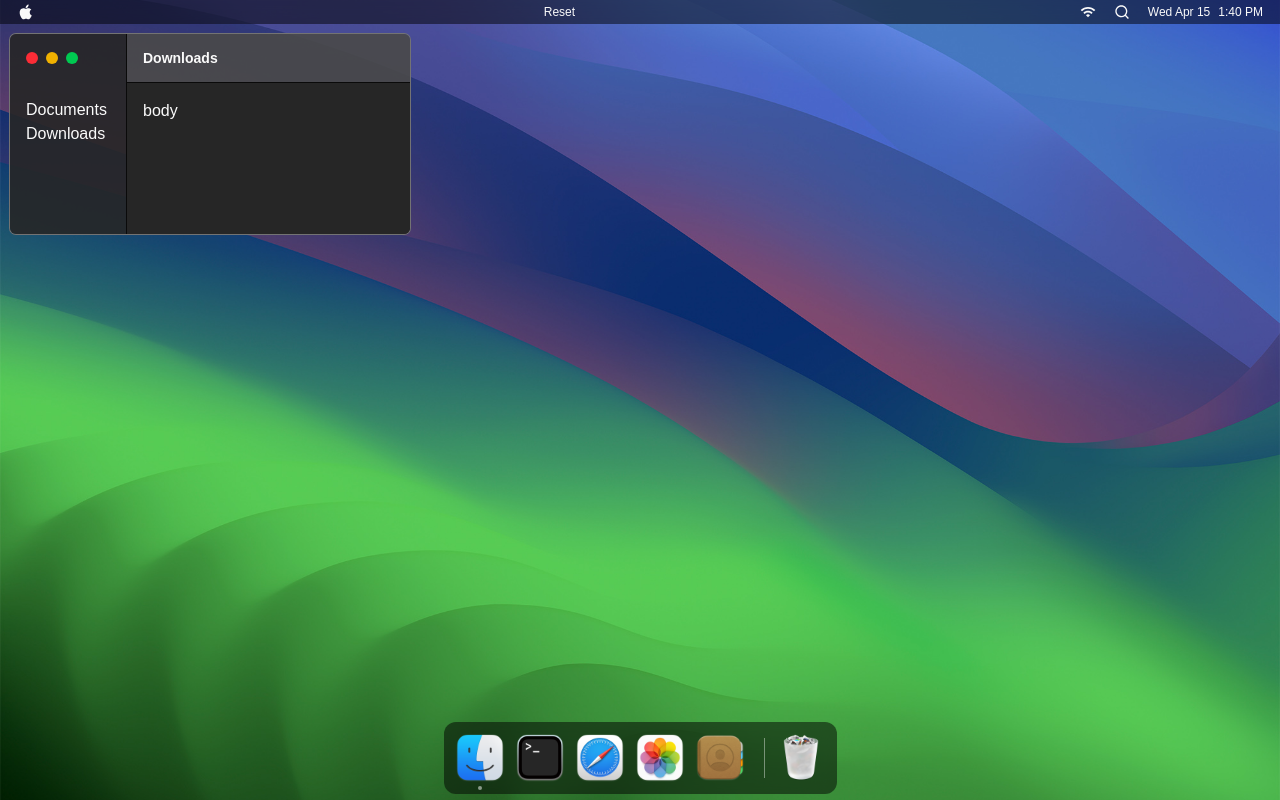
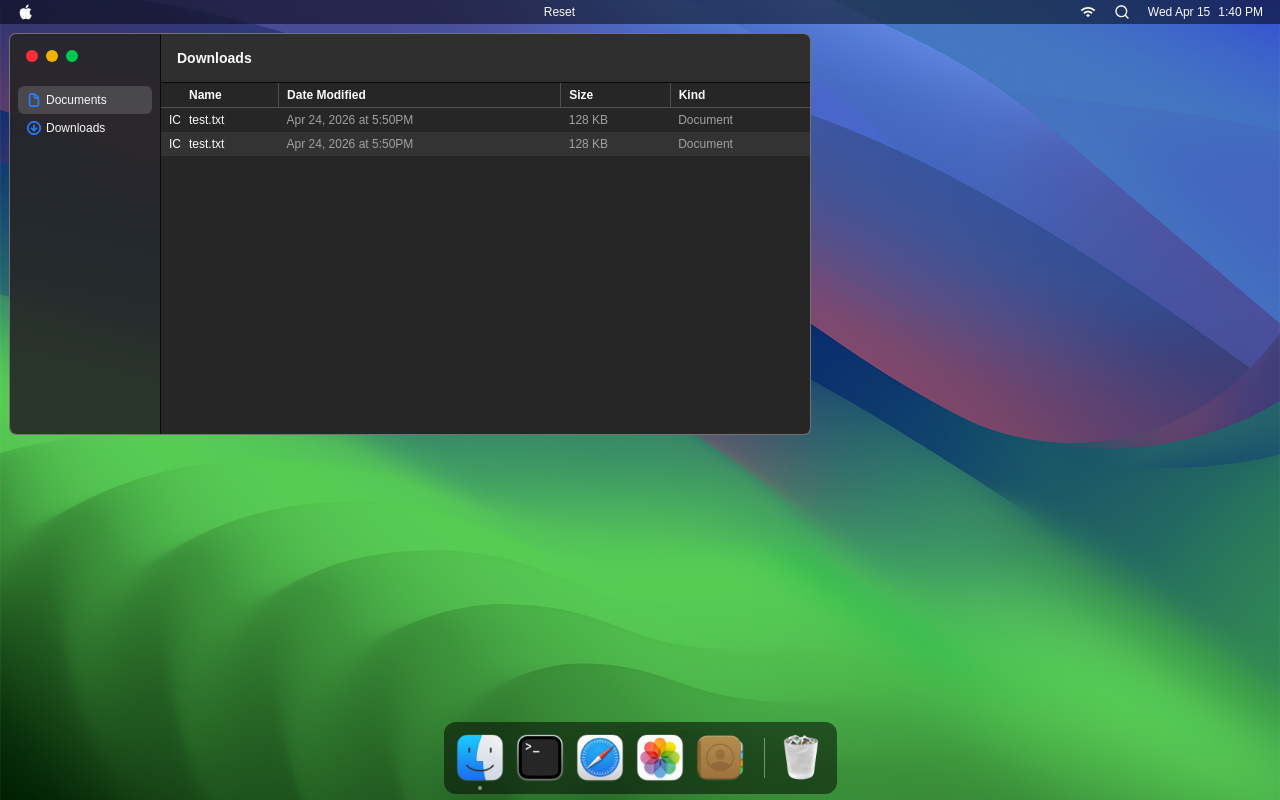
Before and after one commit to huffmanks/macos-web, a React (Vite) app: page / in a window 1280 px wide. Both pictures are taken after a click on the button 479 px from the left and 758 px from the top of the page. Built offline with nearby package versions, Linux system fonts and the light colour scheme.

Commit message:
finder app window init

```diff
--- a/src/components/apps/default/header.tsx
+++ b/src/components/apps/default/header.tsx
@@ -11,10 +11,12 @@ export default function AppHeader({
   windowId,
   constraintsRef,
   dragControls,
-  className,
+  headerClassName,
+  buttonWrapperClassName,
   children,
 }: AppContentComponentProps & {
-  className?: string;
+  headerClassName?: string;
+  buttonWrapperClassName?: string;
   children?: React.ReactNode;
 }) {
   const windows = useDesktopStore((state) => state.windows);
@@ -54,14 +56,17 @@ export default function AppHeader({
 
   return (
     <header
-      className={cn("bg-secondary p-3 active:cursor-grabbing", className)}
+      className={cn("bg-secondary active:cursor-grabbing", headerClassName)}
       onPointerDown={(e) => {
         e.stopPropagation();
         focusWindow({ windowId });
         dragControls.start(e, { snapToCursor: false });
       }}>
       <div
-        className="group flex w-full cursor-auto items-center gap-2"
+        className={cn(
+          "group flex w-fit cursor-auto items-center gap-2 p-3",
+          buttonWrapperClassName
+        )}
         onPointerDown={(e) => e.stopPropagation()}>
         <button
           onClick={(e) => {
--- a/src/components/apps/default/index.tsx
+++ b/src/components/apps/default/index.tsx
@@ -14,11 +14,11 @@ export default function DefaultAppContent({
   const dockApp = DOCK_APPS[window.appId];
 
   return (
-    <>
+    <div className="bg-background h-full">
       <AppHeader windowId={windowId} constraintsRef={constraintsRef} dragControls={dragControls} />
       <div className="p-4">
         <h2 className="text-lg font-medium">{dockApp.name}</h2>
       </div>
-    </>
+    </div>
   );
 }
--- /dev/null
+++ b/src/components/apps/finder/content.tsx
@@ -0,0 +1,38 @@
+export default function FinderContent() {
+  return (
+    <div className="bg-background">
+      <div className="bg-input border-l-background flex h-12 items-center border-l px-4 select-none">
+        <div className="text-sm font-bold">Downloads</div>
+      </div>
+      <div className="border-background bg-muted h-full flex-1 overflow-x-auto border-t border-l">
+        <table className="w-full text-xs font-medium [&_td]:px-2 [&_td]:py-1 [&_th]:px-2 [&_th]:py-1">
+          <thead>
+            <tr className="border-border/50 border-b text-left">
+              <th className="w-6 pr-0!"></th>
+              <th className="pl-1!">Name</th>
+              <th className="border-border/50 border-l">Date Modified</th>
+              <th className="border-border/50 border-l">Size</th>
+              <th className="border-border/50 border-l">Kind</th>
+            </tr>
+          </thead>
+          <tbody className="[&_tr:nth-child(even)]:bg-input/40 [&_td:nth-child(n+3)]:text-muted-foreground">
+            <tr>
+              <td className="pr-0!">IC</td>
+              <td className="pl-1!">test.txt</td>
+              <td>Apr 24, 2026 at 5:50PM</td>
+              <td>128 KB</td>
+              <td>Document</td>
+            </tr>
+            <tr>
+              <td className="pr-0!">IC</td>
+              <td className="pl-1!">test.txt</td>
+              <td>Apr 24, 2026 at 5:50PM</td>
+              <td>128 KB</td>
+              <td>Document</td>
+            </tr>
+          </tbody>
+        </table>
+      </div>
+    </div>
+  );
+}
--- a/src/components/apps/finder/header.tsx
+++ b/src/components/apps/finder/header.tsx
@@ -1,6 +1,10 @@
-import type { AppContentComponentProps } from "@/types";
+import { FINDER_SIDEBAR_BUTTONS } from "@/lib/constants";
+import { useFinderStore } from "@/lib/store/finder";
+import { cn } from "@/lib/utils";
+import type { AppContentComponentProps, FinderSidebarButton } from "@/types";
 
 import AppHeader from "@/components/apps/default/header";
+import { Icon } from "@/components/icons";
 
 export default function FinderAppHeader({
   windowId,
@@ -12,10 +16,32 @@ export default function FinderAppHeader({
       windowId={windowId}
       constraintsRef={constraintsRef}
       dragControls={dragControls}
-      className="bg-muted/90 grid h-12 grid-cols-[100px_1fr] items-center p-0 pl-4">
-      <div className="bg-input border-l-background flex h-12 items-center border-l px-4 select-none">
-        <div className="text-sm font-bold">Downloads</div>
-      </div>
+      headerClassName="bg-transparent"
+      buttonWrapperClassName="p-4">
+      <aside className="p-2">
+        <div className="select-none">
+          {FINDER_SIDEBAR_BUTTONS.map((button) => (
+            <SidebarButton key={button.name} button={button} />
+          ))}
+        </div>
+      </aside>
     </AppHeader>
   );
 }
+
+function SidebarButton({ button }: { button: FinderSidebarButton }) {
+  const lastActiveDirectory = useFinderStore((state) => state.lastActiveDirectory);
+  const setLastActiveDirectory = useFinderStore((state) => state.setLastActiveDirectory);
+
+  return (
+    <button
+      className={cn(
+        "flex w-full items-center gap-1 rounded-md px-2 py-1.5 text-xs font-medium",
+        lastActiveDirectory === button.name && "bg-white/15"
+      )}
+      onClick={() => setLastActiveDirectory(button.name)}>
+      <Icon name={button.icon} className="stroke-1.5 size-4 stroke-blue-500 text-blue-500" />
+      <span>{button.name}</span>
+    </button>
+  );
+}
--- a/src/components/apps/finder/index.tsx
+++ b/src/components/apps/finder/index.tsx
@@ -1,7 +1,8 @@
 import type { AppContentComponentProps } from "@/types";
 
 import FinderAppHeader from "@/components/apps/finder/header";
-import FinderSidebar from "@/components/apps/finder/sidebar";
+
+import FinderContent from "./content";
 
 export default function FinderAppContent({
   windowId,
@@ -9,16 +10,13 @@ export default function FinderAppContent({
   dragControls,
 }: AppContentComponentProps) {
   return (
-    <>
+    <div className="bg-muted/90 grid h-full grid-cols-[150px_1fr] backdrop-blur-sm">
       <FinderAppHeader
         windowId={windowId}
         constraintsRef={constraintsRef}
         dragControls={dragControls}
       />
-      <div className="bg-muted/90 grid flex-1 grid-cols-[100px_1fr] pl-4">
-        <FinderSidebar />
-        <div className="border-background bg-muted flex-1 border-t border-l p-4">body</div>
-      </div>
-    </>
+      <FinderContent />
+    </div>
   );
 }
--- a/src/components/apps/finder/sidebar.tsx
+++ /dev/null
@@ -1,10 +0,0 @@
-export default function FinderSidebar() {
-  return (
-    <aside className="py-4">
-      <div className="select-none">
-        <div>Documents</div>
-        <div>Downloads</div>
-      </div>
-    </aside>
-  );
-}
--- a/src/components/desktop/dock.tsx
+++ b/src/components/desktop/dock.tsx
@@ -34,8 +34,8 @@ function DockAppButton({ app, isLastItem }: { app: DockApp; isLastItem: boolean
 
   const data: InputWindowData = {
     appId: app.id,
-    size: DEFAULT_WINDOW_SIZE,
-    position: DEFAULT_WINDOW_POSITION,
+    size: app.size ?? DEFAULT_WINDOW_SIZE,
+    position: app.position ?? DEFAULT_WINDOW_POSITION,
   };
 
   function handleClick(e: React.MouseEvent) {
--- a/src/components/icons.tsx
+++ b/src/components/icons.tsx
@@ -88,9 +88,33 @@ const icons = {
       />
     </svg>
   ),
+  downloads: ({ className }: { className?: string }) => (
+    <svg
+      className={cn(className)}
+      xmlns="http://www.w3.org/2000/svg"
+      width={24}
+      height={24}
+      viewBox="0 0 24 24">
+      <path
+        fill="currentColor"
+        d="m16.53 11.72l-.084-.073a.75.75 0 0 0-.977.073l-2.72 2.72V7.75l-.007-.102A.75.75 0 0 0 12 7l-.101.006a.75.75 0 0 0-.649.744v6.691L8.53 11.72l-.084-.072a.75.75 0 0 0-.977 1.133l4 4.001l.084.073a.75.75 0 0 0 .977-.073l4-4l.073-.085a.75.75 0 0 0-.072-.976M1.999 12c0 5.523 4.477 10 10 10s10-4.477 10-10s-4.477-10-10-10s-10 4.477-10 10m18.5 0a8.5 8.5 0 1 1-17 0a8.5 8.5 0 0 1 17 0"></path>
+    </svg>
+  ),
+  documents: ({ className }: { className?: string }) => (
+    <svg
+      className={cn(className)}
+      xmlns="http://www.w3.org/2000/svg"
+      width={20}
+      height={20}
+      viewBox="0 0 20 20">
+      <path
+        fill="currentColor"
+        d="M6 2a2 2 0 0 0-2 2v12a2 2 0 0 0 2 2h8a2 2 0 0 0 2-2V7.414a1.5 1.5 0 0 0-.44-1.06l-3.914-3.915A1.5 1.5 0 0 0 10.586 2zM5 4a1 1 0 0 1 1-1h4v3.5A1.5 1.5 0 0 0 11.5 8H15v8a1 1 0 0 1-1 1H6a1 1 0 0 1-1-1zm9.793 3H11.5a.5.5 0 0 1-.5-.5V3.207z"></path>
+    </svg>
+  ),
 };
 
-type IconName = keyof typeof icons;
+export type IconName = keyof typeof icons;
 
 export function Icon({ name, className }: { name: IconName; className?: string }) {
   const IconComponent = icons[name];
--- a/src/lib/constants.ts
+++ b/src/lib/constants.ts
@@ -1,4 +1,4 @@
-import type { AppRegistry, DockApps } from "@/types";
+import type { AppRegistry, DockApps, FinderSidebarButton } from "@/types";
 
 import DefaultAppContent from "@/components/apps/default";
 import FinderAppContent from "@/components/apps/finder";
@@ -21,6 +21,10 @@ export const DOCK_APPS: DockApps = {
     name: "Finder",
     image: "/apps/finder.png",
     allowMultiple: false,
+    size: {
+      width: 800,
+      height: 400,
+    },
   },
   terminal: {
     id: "terminal",
@@ -62,3 +66,14 @@ export const APP_REGISTRY: AppRegistry = {
     Content: withWindowContentProps(FinderAppContent),
   },
 };
+
+export const FINDER_SIDEBAR_BUTTONS: Array<FinderSidebarButton> = [
+  {
+    name: "Documents",
+    icon: "documents",
+  },
+  {
+    name: "Downloads",
+    icon: "downloads",
+  },
+];
--- /dev/null
+++ b/src/lib/store/finder.ts
@@ -0,0 +1,50 @@
+import { create } from "zustand";
+import { createJSONStorage, persist } from "zustand/middleware";
+import { immer } from "zustand/middleware/immer";
+
+import type { FinderFile, LastActiveDirectory } from "@/types";
+
+type FinderStoreState = {
+  documents: Array<FinderFile>;
+  downloads: Array<FinderFile>;
+  lastActiveDirectory: LastActiveDirectory;
+};
+
+type FinderStoreActions = {
+  setLastActiveDirectory: (lastActiveDirectory: LastActiveDirectory) => void;
+
+  reset: () => void;
+};
+
+type FinderStore = FinderStoreState & FinderStoreActions;
+
+const initialFinderStoreState: FinderStoreState = {
+  documents: [],
+  downloads: [],
+  lastActiveDirectory: "Documents",
+};
+
+export const useFinderStore = create<FinderStore>()(
+  persist(
+    immer((set) => ({
+      ...initialFinderStoreState,
+
+      setLastActiveDirectory: (lastActiveDirectory) => set({ lastActiveDirectory }),
+
+      reset: () =>
+        set((state) => {
+          state.documents = [];
+          state.downloads = [];
+        }),
+    })),
+    {
+      name: "finder-store",
+      storage: createJSONStorage(() => localStorage),
+    }
+  )
+);
+
+export function resetPersistedStorage() {
+  useFinderStore.persist.clearStorage();
+  useFinderStore.getState().reset();
+}
```
Also changed, not shown: src/types.ts (+19 -0 lines).
